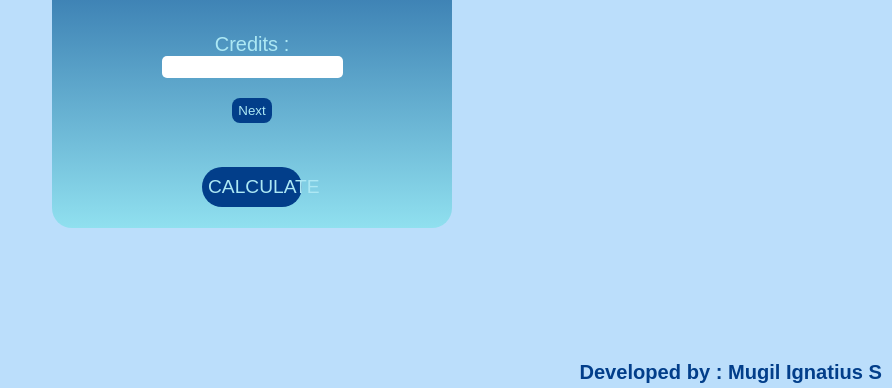
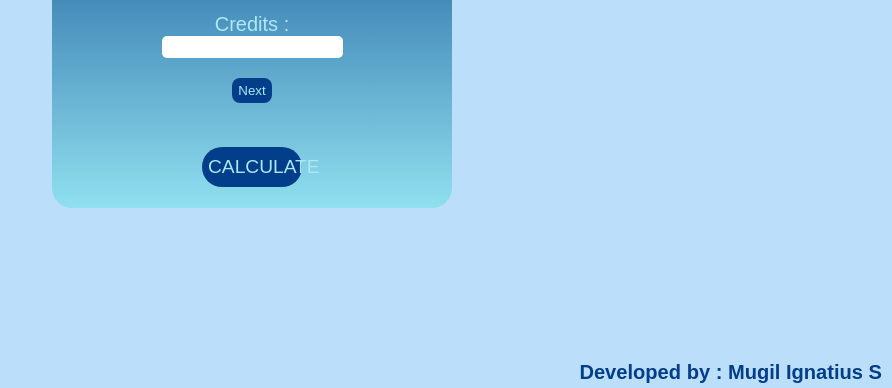
Before and after one commit to MugilIgs/SGPA-CGPA-Calculator, a plain HTML site: page CGPA.html in a window 1280 px wide. Shown: the part 372-760 px from the top of the page, without its empty margins (388-1280 px from the left). Drawn offline with nearby package versions, Linux system fonts and the light colour scheme; a web font is replaced by a local one.

Commit message:
updated css

```diff
--- a/cgpa.css
+++ b/cgpa.css
@@ -2,7 +2,7 @@ body{
   display: flex;
   justify-content: center;
   align-items: center;
-  min-height: 100vh;
+  min-height: 95vh;
   background-color: #bbdefb;
   background-attachment: fixed;
   margin: 0;
--- a/sgpa.css
+++ b/sgpa.css
@@ -3,7 +3,7 @@ body{
   flex-direction: column;
   justify-content: center;
   align-items: center;
-  min-height: 100vh;
+  min-height: 95vh;
   background-color:  #bbdefb;
   background-attachment: fixed;
   margin: 0;
```
